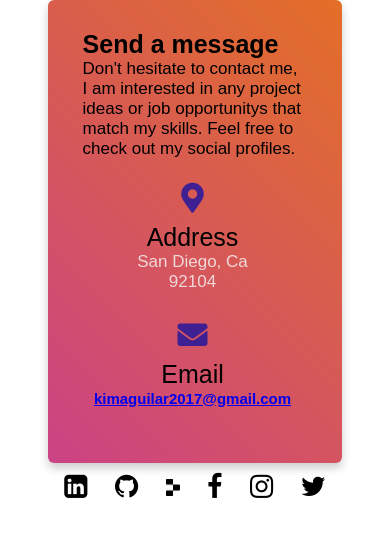
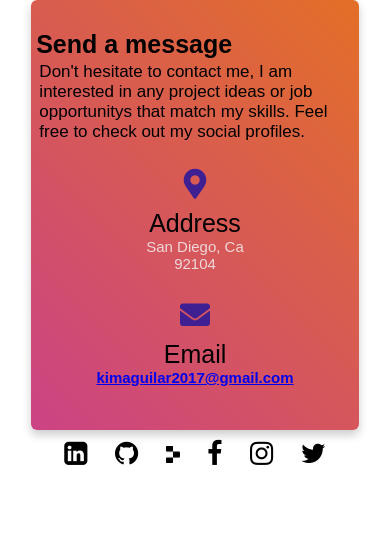
Before and after one commit to KimAH1999/MyPortfolio, a PHP site: page /contact.html in a window 390 px wide. Shown: the part 73-610 px from the top of the page. Run offline with PHP 8.4, Linux system fonts and the light colour scheme.

Commit message:
media tablet adjust css

```diff
--- a/assets/contact.css
+++ b/assets/contact.css
@@ -81,7 +81,7 @@ nav ul li a:hover {
   width: 100%;
   background: linear-gradient(45deg, #cb4385, rgb(227, 111, 39));
   border-radius: 6px;
-  padding: 70px 60px 120px 60px;
+  padding: 30px 30px 30px 30px;
   box-shadow: 0 5px 10px rgba(0, 0, 0, 0.2);
 }
 
@@ -92,13 +92,12 @@ nav ul li a:hover {
 }
 
 .contactContainer .content .left-side {
-  width: 30%;
+  width: 31%;
   height: 100%;
   display: flex;
   flex-direction: column;
   align-items: center;
   justify-content: center;
-  margin-top: 15px;
   position: relative;
 }
 
@@ -131,7 +130,7 @@ nav ul li a:hover {
 
 .content .left-side .details .text-one,
 .content .left-side .details .text-two {
-  font-size: 17px;
+  font-size: 15px;
   color: #efd8d8;
 }
 
@@ -179,19 +178,28 @@ nav ul li a:hover {
   color: #ff54a2;
 }
 
-@media (max-width: 950px) {
+/*media sizing for tablet to 1025px mini-adjustments compared to starter code for large media size*/
+@media screen and (max-width: 1025px) {
   .contactContainer {
-    width: 90%;
-    padding: 30px 40px 40px 35px;
+    width: 100%;
+    padding: 30px 5px 30px 5px;
   }
 
+  .content .left-side::before {
+    height: 60%;
+    width: 3px;
+  }
   .contactContainer .content .right-side {
     width: 75%;
     margin-left: 55px;
   }
+  .content .right-side p {
+    font-size: small;
+  }
 }
 
-@media (max-width: 700px) {
+/*media sizing update for small media to 600px*/
+@media only screen and (max-width:600px) {
   nav ul {
     width: 100%;
     background: linear-gradient(#cf2773, #db4447);
@@ -258,5 +266,6 @@ nav ul li a:hover {
 
   .content .right-side p {
     font-size: 17px;
+    padding: 1%;
   }
 }
```
